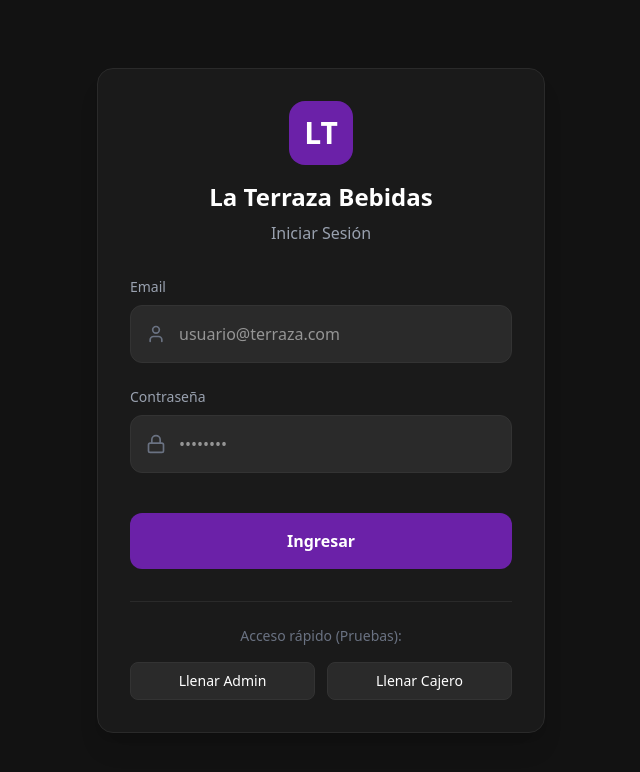
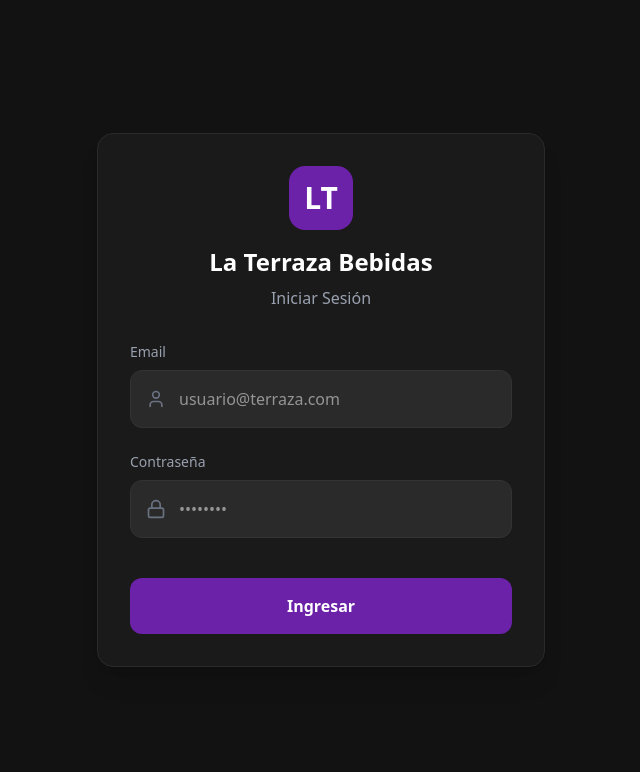
Before and after one commit to carranzajuanjose22-cell/app-la-terraza-bebidas-, a React (Vite) app in the folder frontend/: page / in a window 1280 px wide. Shown: the top 772 px of the page, without its empty margins (319-959 px from the left). Built offline with nearby package versions, Linux system fonts and the light colour scheme; no server answers.

Commit message:
cambiando credenciales por urgencia

```diff
--- a/frontend/src/app/components/LoginView.jsx
+++ b/frontend/src/app/components/LoginView.jsx
@@ -75,25 +75,6 @@ export function LoginView({ onLogin }) {
           </button>
         </form>
 
-        <div className="mt-8 pt-6 border-t border-[#2a2a2a]">
-          <p className="text-gray-500 text-sm text-center mb-4">Acceso rápido (Pruebas):</p>
-          <div className="flex gap-3">
-            <button
-              type="button"
-              onClick={() => { setEmail("admin@terraza.com"); setPassword("admin123"); }}
-              className="flex-1 bg-[#2a2a2a] hover:bg-[#333] text-white py-2 rounded-lg text-sm transition-colors border border-[#333]"
-            >
-              Llenar Admin
-            </button>
-            <button
-              type="button"
-              onClick={() => { setEmail("cajero@terraza.com"); setPassword("caja123"); }}
-              className="flex-1 bg-[#2a2a2a] hover:bg-[#333] text-white py-2 rounded-lg text-sm transition-colors border border-[#333]"
-            >
-              Llenar Cajero
-            </button>
-          </div>
-        </div>
       </div>
     </div>
   );
```
